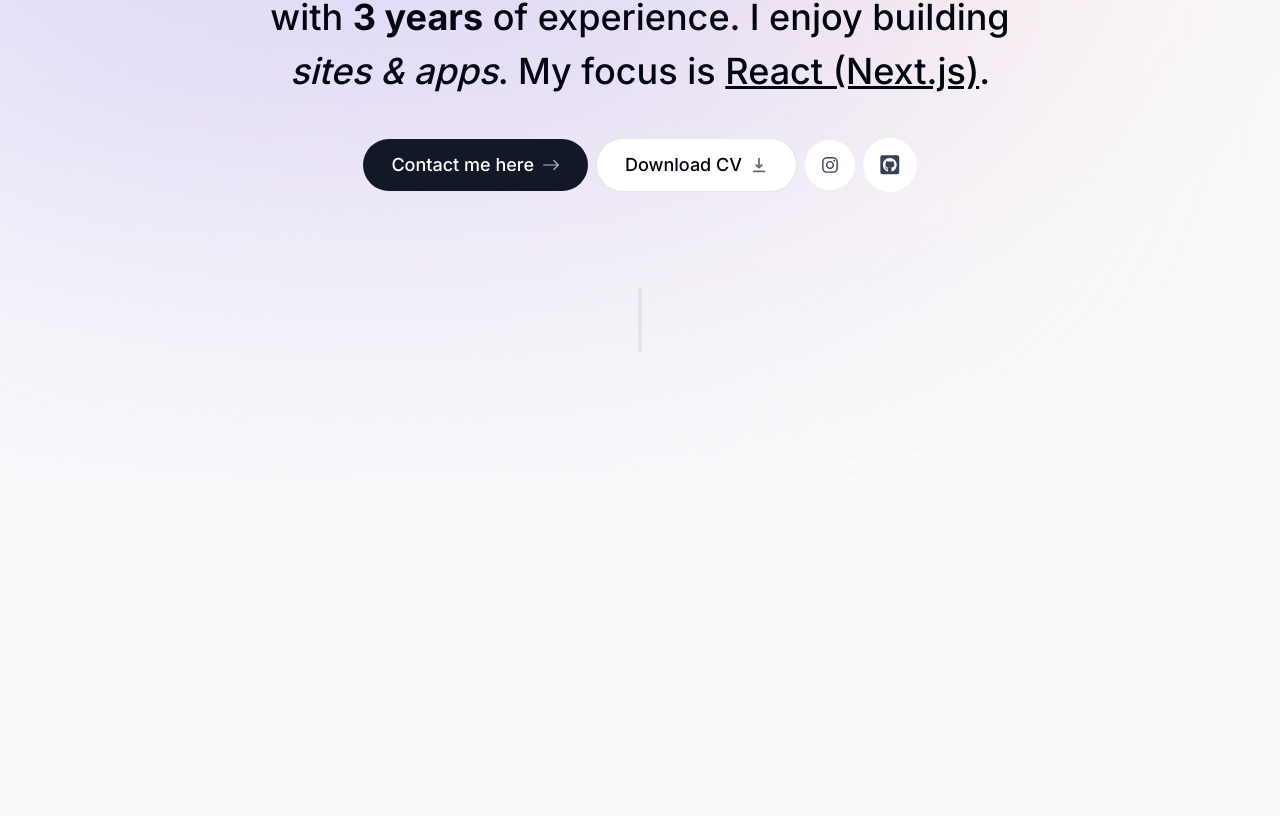
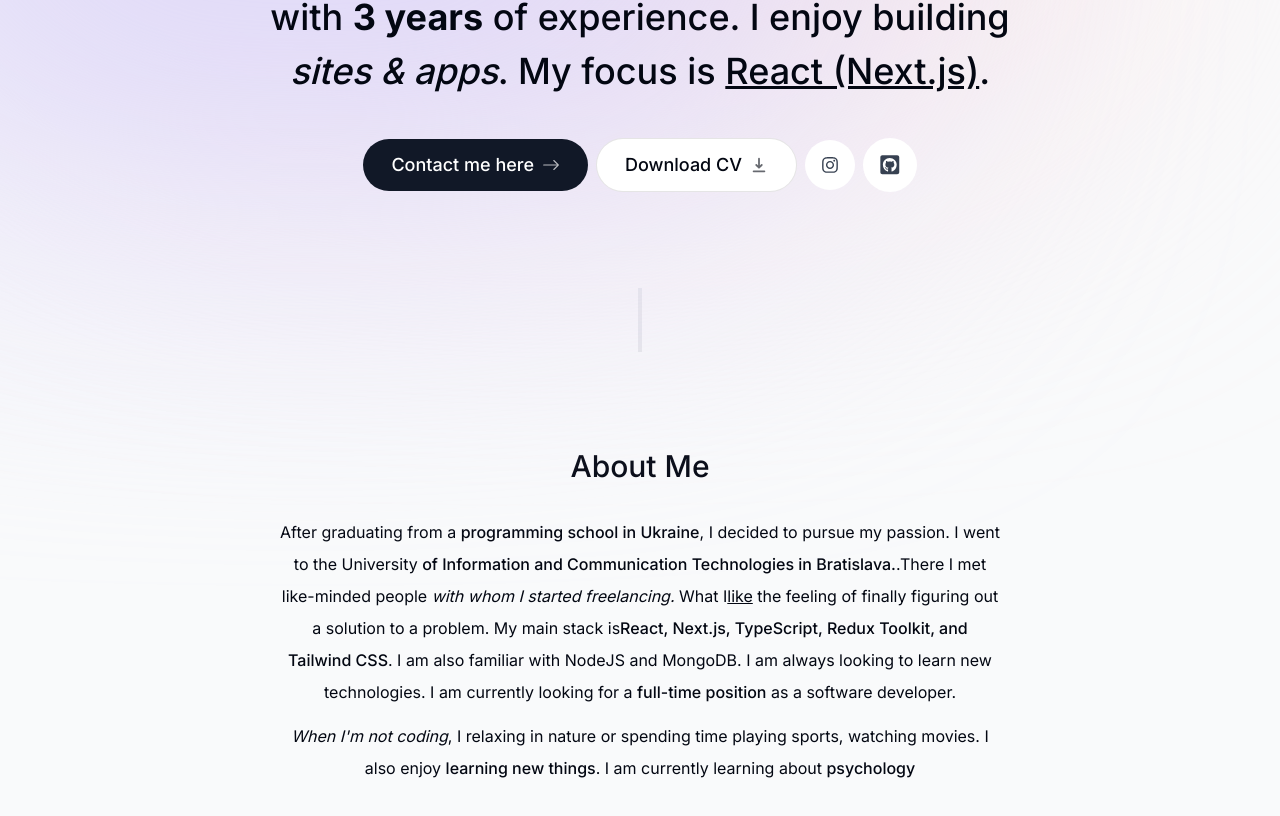
Before and after one commit to Serhii-Neliubov/portfolio-website, a Next.js app: page / in a window 1280 px wide. Shown: the part 320-1136 px from the top of the page. Before the commit the page ends 800 px from the top, so only its background shows below. Built offline with nearby package versions, Linux system fonts and the light colour scheme.

Commit message:
completed about me section

```diff
--- a/app/page.tsx
+++ b/app/page.tsx
@@ -1,3 +1,4 @@
+import About from "@/components/about";
 import Intro from "@/components/intro";
 import SectionDivider from "@/components/section-divider";
 
@@ -6,6 +7,7 @@ export default function Home() {
     <main className="flex flex-col items-center px-4">
       <Intro />
       <SectionDivider />
+      <About />
     </main>
   );
 }
--- a/components/about.tsx
+++ b/components/about.tsx
@@ -1,11 +1,43 @@
+"use client";
 import React from "react";
+import SectionHeading from "./section-heading";
+import { motion } from "framer-motion";
 
 export default function About() {
   return (
-    <section>
-      <h2>About me</h2>
-      <p></p>
-      <p></p>
-    </section>
+    <motion.section
+      initial={{ opacity: 0, y: 100 }}
+      animate={{ opacity: 1, y: 0 }}
+      transition={{ delay: 0.175 }}
+      className="mb-28 max-w-[45rem] text-center leading-8 sm:mb-40"
+    >
+      <SectionHeading>About me</SectionHeading>
+      <p className="mb-3">
+        After graduating from a{" "}
+        <span className="font-medium">programming school in Ukraine</span>, I
+        decided to pursue my passion. I went to the University{" "}
+        <span className="font-medium">
+          of Information and Communication Technologies in Bratislava.
+        </span>
+        .There I met like-minded people{" "}
+        <span className="italic">with whom I started freelancing.</span> What I
+        <span className="underline">like</span> the feeling of finally figuring
+        out a solution to a problem. My main stack is
+        <span className="font-medium">
+          React, Next.js, TypeScript, Redux Toolkit, and Tailwind CSS
+        </span>
+        . I am also familiar with NodeJS and MongoDB. I am always looking to
+        learn new technologies. I am currently looking for a{" "}
+        <span className="font-medium">full-time position</span> as a software
+        developer.
+      </p>
+
+      <p>
+        <span className="italic">When I'm not coding</span>, I relaxing in
+        nature or spending time playing sports, watching movies. I also enjoy{" "}
+        <span className="font-medium">learning new things</span>. I am currently
+        learning about <span className="font-medium">psychology</span>
+      </p>
+    </motion.section>
   );
 }
--- /dev/null
+++ b/components/projet.tsx
@@ -0,0 +1,5 @@
+import React from "react";
+
+export default function Projects() {
+  return <section>Projects</section>;
+}
--- /dev/null
+++ b/components/section-heading.tsx
@@ -0,0 +1,9 @@
+import React from "react";
+
+type SectionHeadingProps = {
+  children: React.ReactNode;
+};
+
+export default function SectionHeading({ children }: SectionHeadingProps) {
+  return <h2 className="text-3xl font-medium capitalize mb-8">{children}</h2>;
+}
```
